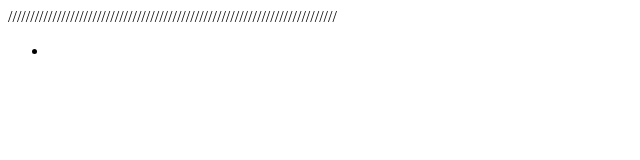
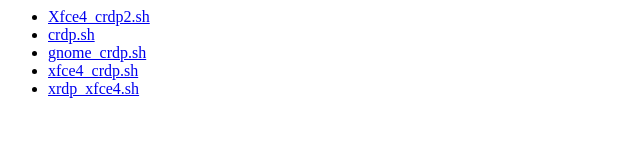
Before and after one commit to wszgr-2020/remote-desktop, a plain HTML site: page index.html in a window 1280 px wide. Shown: the whole page, without its empty margins (0-640 px from the left). Drawn offline with Linux system fonts and the light colour scheme.

Commit message:
Update index.html

```diff
--- a/index.html
+++ b/index.html
@@ -1,12 +1,11 @@
 <html>
   <body>
-    //////////////////////////////////////////////////////////////////////////
     <ul>
-      <li><a href="Xfce4_crdp2.sh" target="_blank>Xfce4_crdp2.sh</a></li>
-       <li><a href="crdp.sh" target="_blank>crdp.sh</a></li>
-      <li><a href="gnome_crdp.sh" target="_blank>gnome_crdp.sh</a></li>
-       <li><a href="xfce4_crdp.sh" target="_blank>xfce4_crdp.sh</a></li>
-      <li><a href="xrdp_xfce4.sh" target="_blank>xrdp_xfce4.sh</a></li>
+      <li><a href="/Xfce4_crdp2.sh">Xfce4_crdp2.sh</a></li>
+       <li><a href="/crdp.sh">crdp.sh</a></li>
+      <li><a href="/gnome_crdp.sh">gnome_crdp.sh</a></li>
+       <li><a href="/xfce4_crdp.sh">xfce4_crdp.sh</a></li>
+      <li><a href="/xrdp_xfce4.sh">xrdp_xfce4.sh</a></li>
     </ul>
   <body
 </html>
```
